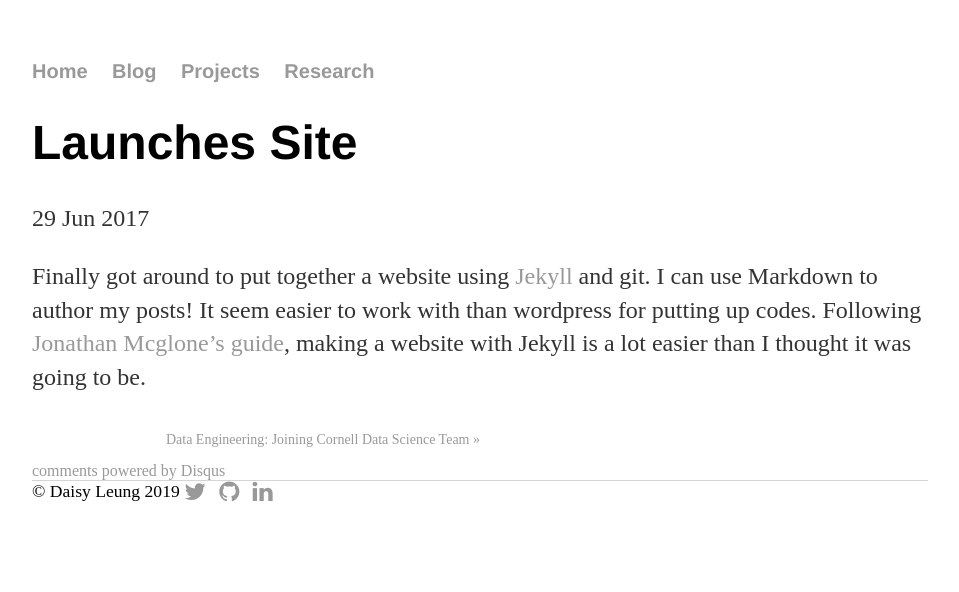
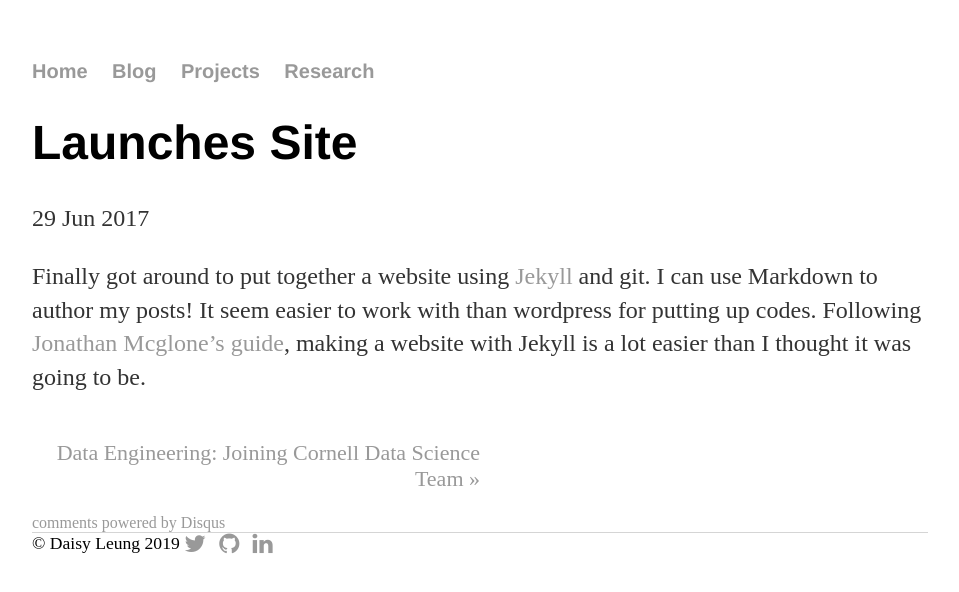
Before and after one commit to astro313/astro313.github.io, a Jekyll site: the page built from blog/_posts/2017-06-29-site-launched.md, in a window 1280 px wide. Shown: the top 592 px of the page, without its empty margins (160-1119 px from the left). Built offline with Jekyll 4.4.1, drawn with Linux system fonts in a browser that asks for light colours; nearby versions of some CDN libraries; comment, search, counter and statistics services are not loaded.

Commit message:
fontsize

```diff
--- a/css/main.css
+++ b/css/main.css
@@ -105,7 +105,7 @@ ul.posts li {
 img { width: 100%; border-radius: 20px; }
 
 .PageNavigation {
-  font-size: 14px;
+  font-size: 22px;
   display: block;
   width: auto;
   overflow: hidden;
```
